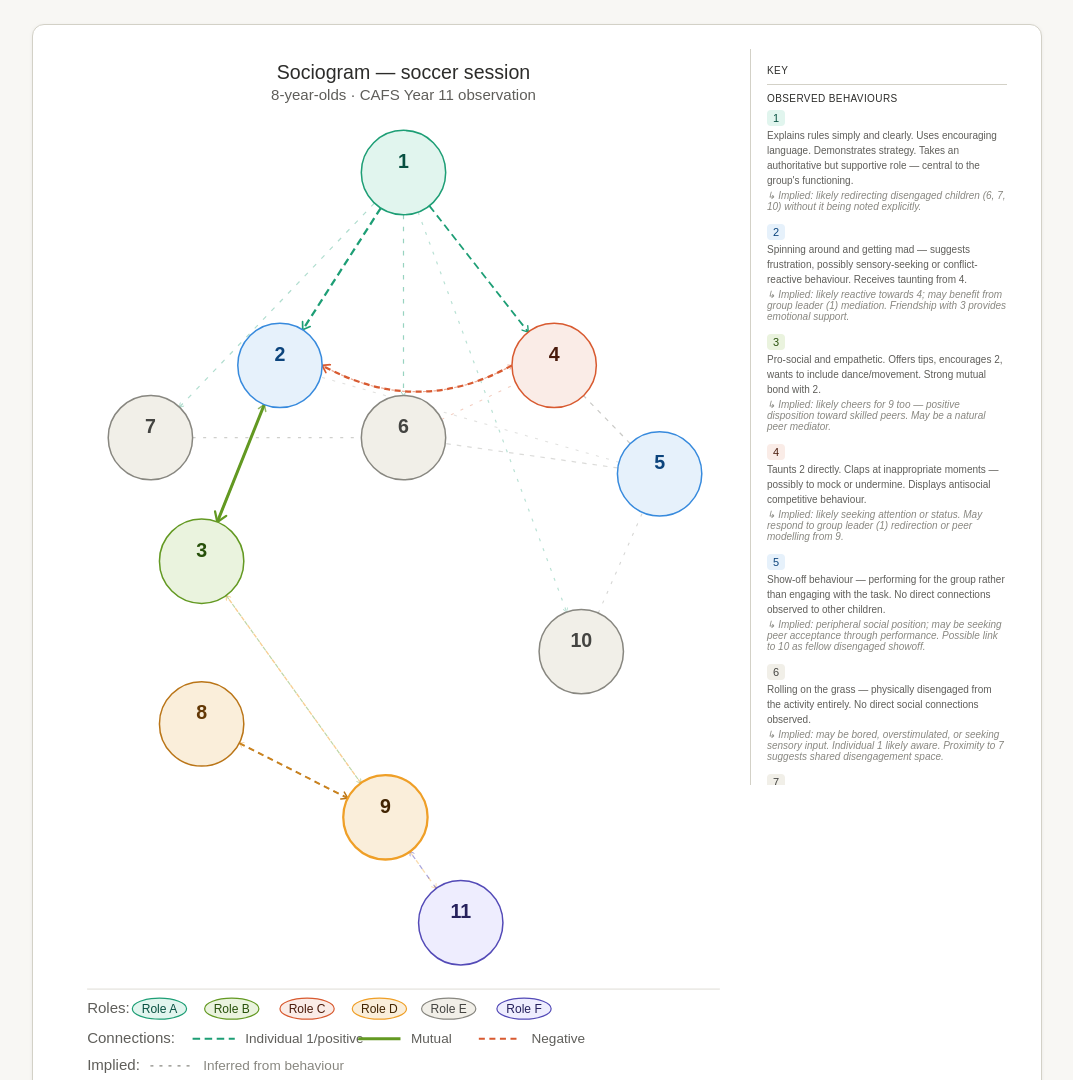
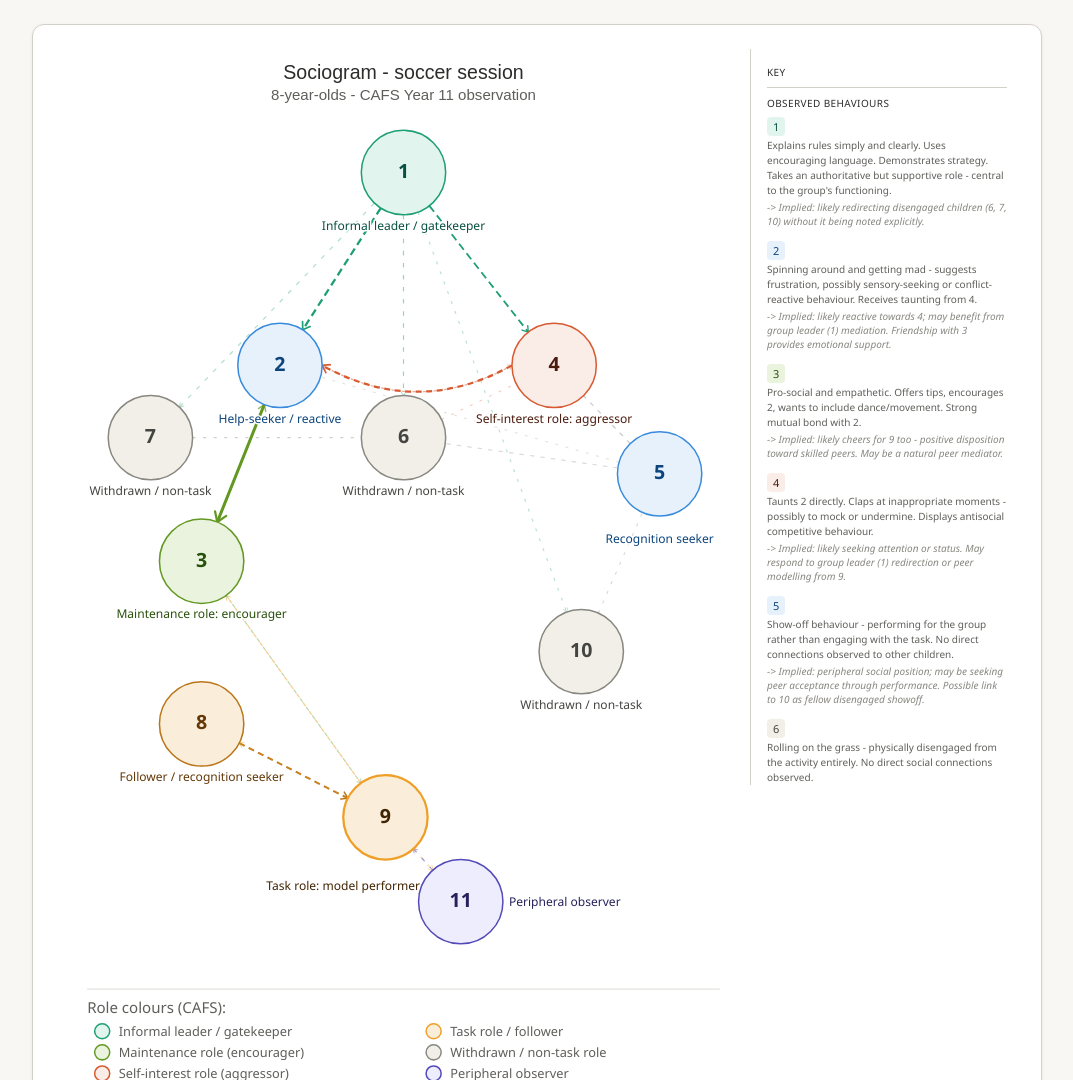
Before and after one commit to hellold6/hellold6.github.io, a plain HTML site: page sociogram_v3.html in a window 1280 px wide. Shown: the top 1080 px of the page, without its empty margins (103-1176 px from the left). Drawn offline with Linux system fonts and the light colour scheme.

Commit message:
Refactor sociogram_v3.html: standardize title formatting, enhance CSS variables, and improve role labeling for clarity

```diff
--- a/sociogram_v3.html
+++ b/sociogram_v3.html
@@ -3,9 +3,10 @@
 <head>
 <meta charset="UTF-8">
 <meta name="viewport" content="width=device-width, initial-scale=1.0">
-<title>CAFS Sociogram — Soccer Session</title>
+<title>CAFS Sociogram - Soccer Session</title>
 <style>
-  body { margin: 0; padding: 24px; background: #f8f7f4; font-family: sans-serif; }
+  :root { --ui-font: "Segoe UI", "Trebuchet MS", Arial, sans-serif; }
+  body { margin: 0; padding: 24px; background: #f8f7f4; font-family: var(--ui-font); }
   .card { background: #fff; border-radius: 12px; border: 1px solid #D3D1C7; padding: 24px; max-width: 960px; margin: 0 auto; box-shadow: 0 1px 4px rgba(0,0,0,0.06); }
   .wrap { display: flex; gap: 0; }
   .svg-side { flex: 1 1 auto; min-width: 0; }
@@ -16,23 +17,29 @@
   .note-implied { font-size: 10px; color: #888780; font-style: italic; margin: 2px 0 0; }
   .section-head { font-size: 10px; font-weight: 500; color: #2C2C2A; margin: 8px 0 4px; text-transform: uppercase; letter-spacing: 0.04em; }
   hr.divider { border: none; border-top: 0.5px solid #D3D1C7; margin: 8px 0; }
-  svg { display: block; width: 100%; }
+  svg { display: block; width: 100%; font-family: var(--ui-font); }
 </style>
 </head>
 <body>
 <div class="card">
 <div class="wrap">
 <div class="svg-side">
-<svg viewBox="0 0 460 720" xmlns="http://www.w3.org/2000/svg" role="img">
-<title>CAFS Sociogram — Soccer Session</title>
+<svg viewBox="0 0 460 760" xmlns="http://www.w3.org/2000/svg" role="img">
+<title>CAFS Sociogram - Soccer Session</title>
 <defs>
   <marker id="arr" viewBox="0 0 10 10" refX="8" refY="5" markerWidth="5" markerHeight="5" orient="auto-start-reverse">
     <path d="M2 1L8 5L2 9" fill="none" stroke="context-stroke" stroke-width="1.5" stroke-linecap="round" stroke-linejoin="round"/>
   </marker>
 </defs>
+<style>
+  .node-id { text-anchor: middle; dominant-baseline: middle; font-size: 13px; font-weight: 600; }
+  .role-label { font-size: 8px; text-anchor: middle; paint-order: stroke; stroke: #fff; stroke-width: 2px; stroke-linejoin: round; }
+  .role-label.side { text-anchor: start; }
+  .legend-label { font-size: 8.5px; fill: #5F5E5A; }
+</style>
 
-<text font-size="13" font-weight="500" fill="#2C2C2A" x="230" y="20" text-anchor="middle" font-family="sans-serif">Sociogram — soccer session</text>
-<text font-size="10" fill="#5F5E5A" x="230" y="34" text-anchor="middle" font-family="sans-serif">8-year-olds · CAFS Year 11 observation</text>
+<text font-size="13" font-weight="500" fill="#2C2C2A" x="230" y="20" text-anchor="middle" font-family="sans-serif">Sociogram - soccer session</text>
+<text font-size="10" fill="#5F5E5A" x="230" y="34" text-anchor="middle" font-family="sans-serif">8-year-olds - CAFS Year 11 observation</text>
 
 <!-- CONNECTIONS -->
 <line x1="214.9" y1="105.6" x2="163.1" y2="186.4" stroke="#1D9E75" stroke-width="1.5" stroke-dasharray="5 3" marker-end="url(#arr)" fill="none"/>
@@ -50,81 +57,94 @@
 <line x1="121.0" y1="460.7" x2="193.0" y2="497.3" stroke="#BA7517" stroke-width="1.3" stroke-dasharray="4 3" marker-end="url(#arr)" fill="none"/>
 <line x1="201.7" y1="487.3" x2="112.3" y2="362.7" stroke="#EF9F27" stroke-width="0.9" stroke-dasharray="3 4" marker-end="url(#arr)" fill="none" opacity="0.5"/>
 <line x1="193.0" y1="497.3" x2="121.0" y2="460.7" stroke="#EF9F27" stroke-width="0.9" stroke-dasharray="3 4" marker-end="url(#arr)" fill="none" opacity="0.4"/>
-<line x1="234.3" y1="532.8" x2="251.7" y2="557.2" stroke="#EF9F27" stroke-width="0.9" stroke-dasharray="3 4" marker-end="url(#arr)" fill="none" opacity="0.35"/>
+<line x1="236.6" y1="530.9" x2="249.4" y2="545.1" stroke="#EF9F27" stroke-width="0.9" stroke-dasharray="3 4" marker-end="url(#arr)" fill="none" opacity="0.35"/>
 <line x1="90.0" y1="258.0" x2="202.0" y2="258.0" stroke="#888780" stroke-width="0.8" stroke-dasharray="2 5" fill="none" opacity="0.4"/>
 <line x1="359.3" y1="374.4" x2="388.7" y2="307.6" stroke="#888780" stroke-width="0.7" stroke-dasharray="2 5" fill="none" opacity="0.35"/>
-<line x1="251.7" y1="557.2" x2="234.3" y2="532.8" stroke="#534AB7" stroke-width="0.8" stroke-dasharray="3 5" marker-end="url(#arr)" fill="none" opacity="0.5"/>
+<line x1="249.4" y1="545.1" x2="236.6" y2="530.9" stroke="#534AB7" stroke-width="0.8" stroke-dasharray="3 5" marker-end="url(#arr)" fill="none" opacity="0.5"/>
 <line x1="112.3" y1="362.7" x2="201.7" y2="487.3" stroke="#639922" stroke-width="0.8" stroke-dasharray="3 4" marker-end="url(#arr)" fill="none" opacity="0.4"/>
 <line x1="255.2" y1="245.9" x2="304.8" y2="222.1" stroke="#D85A30" stroke-width="0.7" stroke-dasharray="2 5" fill="none" opacity="0.3"/>
 
 <!-- NODES -->
 <!-- 1: Individual 1 -->
 <ellipse cx="230" cy="82" rx="28" ry="28" fill="#E1F5EE" stroke="#1D9E75" stroke-width="1"/>
-<text x="230" y="79" text-anchor="middle" font-size="13" font-weight="600" fill="#085041" font-family="sans-serif">1</text>
+<text x="230" y="82" class="node-id" fill="#085041">1</text>
+<text x="230" y="120" class="role-label" fill="#085041">Informal leader / gatekeeper</text>
 
 <!-- 2 -->
 <ellipse cx="148" cy="210" rx="28" ry="28" fill="#E6F1FB" stroke="#378ADD" stroke-width="1"/>
-<text x="148" y="207" text-anchor="middle" font-size="13" font-weight="600" fill="#0C447C" font-family="sans-serif">2</text>
+<text x="148" y="210" class="node-id" fill="#0C447C">2</text>
+<text x="148" y="248" class="role-label" fill="#0C447C">Help-seeker / reactive</text>
 
 <!-- 3: Individual 3 -->
 <ellipse cx="96" cy="340" rx="28" ry="28" fill="#EAF3DE" stroke="#639922" stroke-width="1"/>
-<text x="96" y="337" text-anchor="middle" font-size="13" font-weight="600" fill="#27500A" font-family="sans-serif">3</text>
+<text x="96" y="340" class="node-id" fill="#27500A">3</text>
+<text x="96" y="378" class="role-label" fill="#27500A">Maintenance role: encourager</text>
 
 <!-- 4: Individual 4 -->
 <ellipse cx="330" cy="210" rx="28" ry="28" fill="#FAECE7" stroke="#D85A30" stroke-width="1"/>
-<text x="330" y="207" text-anchor="middle" font-size="13" font-weight="600" fill="#4A1B0C" font-family="sans-serif">4</text>
+<text x="330" y="210" class="node-id" fill="#4A1B0C">4</text>
+<text x="330" y="248" class="role-label" fill="#4A1B0C">Self-interest role: aggressor</text>
 
 <ellipse cx="400" cy="282" rx="28" ry="28" fill="#E6F1FB" stroke="#378ADD" stroke-width="1"/>
-<text x="400" y="279" text-anchor="middle" font-size="13" font-weight="600" fill="#0C447C" font-family="sans-serif">5</text>
+<text x="400" y="282" class="node-id" fill="#0C447C">5</text>
+<text x="400" y="328" class="role-label" fill="#0C447C">Recognition seeker</text>
 
 <!-- 6: Individual 6 -->
 <ellipse cx="230" cy="258" rx="28" ry="28" fill="#F1EFE8" stroke="#888780" stroke-width="1"/>
-<text x="230" y="255" text-anchor="middle" font-size="13" font-weight="600" fill="#444441" font-family="sans-serif">6</text>
+<text x="230" y="258" class="node-id" fill="#444441">6</text>
+<text x="230" y="296" class="role-label" fill="#444441">Withdrawn / non-task</text>
 
 <!-- 7: Individual 7 -->
 <ellipse cx="62" cy="258" rx="28" ry="28" fill="#F1EFE8" stroke="#888780" stroke-width="1"/>
-<text x="62" y="255" text-anchor="middle" font-size="13" font-weight="600" fill="#444441" font-family="sans-serif">7</text>
+<text x="62" y="258" class="node-id" fill="#444441">7</text>
+<text x="62" y="296" class="role-label" fill="#444441">Withdrawn / non-task</text>
 
 <ellipse cx="96" cy="448" rx="28" ry="28" fill="#FAEEDA" stroke="#BA7517" stroke-width="1"/>
-<text x="96" y="445" text-anchor="middle" font-size="13" font-weight="600" fill="#633806" font-family="sans-serif">8</text>
+<text x="96" y="448" class="node-id" fill="#633806">8</text>
+<text x="96" y="486" class="role-label" fill="#633806">Follower / recognition seeker</text>
 
 <!-- 9: Individual 9 -->
 <ellipse cx="218" cy="510" rx="28" ry="28" fill="#FAEEDA" stroke="#EF9F27" stroke-width="1.5"/>
-<text x="218" y="507" text-anchor="middle" font-size="13" font-weight="600" fill="#412402" font-family="sans-serif">9</text>
+<text x="218" y="510" class="node-id" fill="#412402">9</text>
+<text x="190" y="558" text-anchor="end" class="role-label" fill="#412402">Task role: model performer</text>
 
 <!-- 10: Individual 10 -->
 <ellipse cx="348" cy="400" rx="28" ry="28" fill="#F1EFE8" stroke="#888780" stroke-width="1"/>
-<text x="348" y="397" text-anchor="middle" font-size="13" font-weight="600" fill="#444441" font-family="sans-serif">10</text>
+<text x="348" y="400" class="node-id" fill="#444441">10</text>
+<text x="348" y="438" class="role-label" fill="#444441">Withdrawn / non-task</text>
 
-<ellipse cx="268" cy="580" rx="28" ry="28" fill="#EEEDFE" stroke="#534AB7" stroke-width="1"/>
-<text x="268" y="577" text-anchor="middle" font-size="13" font-weight="600" fill="#26215C" font-family="sans-serif">11</text>
+<ellipse cx="268" cy="566" rx="28" ry="28" fill="#EEEDFE" stroke="#534AB7" stroke-width="1"/>
+<text x="268" y="566" class="node-id" fill="#26215C">11</text>
+<text x="300" y="569" class="role-label side" fill="#26215C">Peripheral observer</text>
 
 <!-- LEGEND -->
 <line x1="20" y1="624" x2="440" y2="624" stroke="#D3D1C7" stroke-width="0.5"/>
-<text x="20" y="640" font-size="10" fill="#5F5E5A" font-family="sans-serif">Roles:</text>
-<ellipse cx="68" cy="637" rx="18" ry="7" fill="#E1F5EE" stroke="#1D9E75" stroke-width="0.8"/>
-<text x="68" y="640" text-anchor="middle" font-size="8" fill="#085041" font-family="sans-serif">Role A</text>
-<ellipse cx="116" cy="637" rx="18" ry="7" fill="#EAF3DE" stroke="#639922" stroke-width="0.8"/>
-<text x="116" y="640" text-anchor="middle" font-size="8" fill="#27500A" font-family="sans-serif">Role B</text>
-<ellipse cx="166" cy="637" rx="18" ry="7" fill="#FAECE7" stroke="#D85A30" stroke-width="0.8"/>
-<text x="166" y="640" text-anchor="middle" font-size="8" fill="#4A1B0C" font-family="sans-serif">Role C</text>
-<ellipse cx="214" cy="637" rx="18" ry="7" fill="#FAEEDA" stroke="#EF9F27" stroke-width="0.8"/>
-<text x="214" y="640" text-anchor="middle" font-size="8" fill="#412402" font-family="sans-serif">Role D</text>
-<ellipse cx="260" cy="637" rx="18" ry="7" fill="#F1EFE8" stroke="#888780" stroke-width="0.8"/>
-<text x="260" y="640" text-anchor="middle" font-size="8" fill="#444441" font-family="sans-serif">Role E</text>
-<ellipse cx="310" cy="637" rx="18" ry="7" fill="#EEEDFE" stroke="#534AB7" stroke-width="0.8"/>
-<text x="310" y="640" text-anchor="middle" font-size="8" fill="#26215C" font-family="sans-serif">Role F</text>
+<text x="20" y="640" font-size="10" fill="#5F5E5A">Role colours (CAFS):</text>
 
-<text x="20" y="660" font-size="10" fill="#5F5E5A" font-family="sans-serif">Connections:</text>
-<line x1="90" y1="657" x2="118" y2="657" stroke="#1D9E75" stroke-width="1.3" stroke-dasharray="5 3"/>
-<text x="125" y="660" font-size="9" fill="#5F5E5A" font-family="sans-serif">Individual 1/positive</text>
-<line x1="200" y1="657" x2="228" y2="657" stroke="#639922" stroke-width="2"/>
-<text x="235" y="660" font-size="9" fill="#5F5E5A" font-family="sans-serif">Mutual</text>
-<line x1="280" y1="657" x2="308" y2="657" stroke="#D85A30" stroke-width="1.3" stroke-dasharray="4 3"/>
-<text x="315" y="660" font-size="9" fill="#5F5E5A" font-family="sans-serif">Negative</text>
-<text x="20" y="678" font-size="10" fill="#5F5E5A" font-family="sans-serif">Implied:</text>
-<line x1="62" y1="675" x2="90" y2="675" stroke="#888780" stroke-width="0.8" stroke-dasharray="2 4"/>
-<text x="97" y="678" font-size="9" fill="#888780" font-family="sans-serif">Inferred from behaviour</text>
+<circle cx="30" cy="652" r="5" fill="#E1F5EE" stroke="#1D9E75" stroke-width="1"/>
+<text x="41" y="655" class="legend-label">Informal leader / gatekeeper</text>
+<circle cx="30" cy="666" r="5" fill="#EAF3DE" stroke="#639922" stroke-width="1"/>
+<text x="41" y="669" class="legend-label">Maintenance role (encourager)</text>
+<circle cx="30" cy="680" r="5" fill="#FAECE7" stroke="#D85A30" stroke-width="1"/>
+<text x="41" y="683" class="legend-label">Self-interest role (aggressor)</text>
+
+<circle cx="250" cy="652" r="5" fill="#FAEEDA" stroke="#EF9F27" stroke-width="1"/>
+<text x="261" y="655" class="legend-label">Task role / follower</text>
+<circle cx="250" cy="666" r="5" fill="#F1EFE8" stroke="#888780" stroke-width="1"/>
+<text x="261" y="669" class="legend-label">Withdrawn / non-task role</text>
+<circle cx="250" cy="680" r="5" fill="#EEEDFE" stroke="#534AB7" stroke-width="1"/>
+<text x="261" y="683" class="legend-label">Peripheral observer</text>
+
+<text x="20" y="703" font-size="10" fill="#5F5E5A">Connections:</text>
+<line x1="90" y1="700" x2="120" y2="700" stroke="#1D9E75" stroke-width="1.3" stroke-dasharray="5 3"/>
+<text x="126" y="703" class="legend-label">Positive interaction</text>
+<line x1="225" y1="700" x2="255" y2="700" stroke="#639922" stroke-width="2"/>
+<text x="261" y="703" class="legend-label">Mutual positive interaction</text>
+
+<line x1="90" y1="716" x2="120" y2="716" stroke="#D85A30" stroke-width="1.3" stroke-dasharray="4 3"/>
+<text x="126" y="719" class="legend-label">Negative interaction</text>
+<line x1="225" y1="716" x2="255" y2="716" stroke="#888780" stroke-width="0.8" stroke-dasharray="2 4"/>
+<text x="261" y="719" class="legend-label">Implied / inferred interaction</text>
 </svg>
 </div>
 
@@ -135,73 +155,73 @@
 
   <div class="note-block">
     <span class="note-name" style="background:#E1F5EE;color:#085041;">1</span>
-    <p class="note-text">Explains rules simply and clearly. Uses encouraging language. Demonstrates strategy. Takes an authoritative but supportive role — central to the group's functioning.</p>
-    <p class="note-implied">↳ Implied: likely redirecting disengaged children (6, 7, 10) without it being noted explicitly.</p>
+    <p class="note-text">Explains rules simply and clearly. Uses encouraging language. Demonstrates strategy. Takes an authoritative but supportive role - central to the group's functioning.</p>
+    <p class="note-implied">-> Implied: likely redirecting disengaged children (6, 7, 10) without it being noted explicitly.</p>
   </div>
 
   <div class="note-block">
     <span class="note-name" style="background:#E6F1FB;color:#0C447C;">2</span>
-    <p class="note-text">Spinning around and getting mad — suggests frustration, possibly sensory-seeking or conflict-reactive behaviour. Receives taunting from 4.</p>
-    <p class="note-implied">↳ Implied: likely reactive towards 4; may benefit from group leader (1) mediation. Friendship with 3 provides emotional support.</p>
+    <p class="note-text">Spinning around and getting mad - suggests frustration, possibly sensory-seeking or conflict-reactive behaviour. Receives taunting from 4.</p>
+    <p class="note-implied">-> Implied: likely reactive towards 4; may benefit from group leader (1) mediation. Friendship with 3 provides emotional support.</p>
   </div>
 
   <div class="note-block">
     <span class="note-name" style="background:#EAF3DE;color:#27500A;">3</span>
     <p class="note-text">Pro-social and empathetic. Offers tips, encourages 2, wants to include dance/movement. Strong mutual bond with 2.</p>
-    <p class="note-implied">↳ Implied: likely cheers for 9 too — positive disposition toward skilled peers. May be a natural peer mediator.</p>
+    <p class="note-implied">-> Implied: likely cheers for 9 too - positive disposition toward skilled peers. May be a natural peer mediator.</p>
   </div>
 
   <div class="note-block">
     <span class="note-name" style="background:#FAECE7;color:#4A1B0C;">4</span>
-    <p class="note-text">Taunts 2 directly. Claps at inappropriate moments — possibly to mock or undermine. Displays antisocial competitive behaviour.</p>
-    <p class="note-implied">↳ Implied: likely seeking attention or status. May respond to group leader (1) redirection or peer modelling from 9.</p>
+    <p class="note-text">Taunts 2 directly. Claps at inappropriate moments - possibly to mock or undermine. Displays antisocial competitive behaviour.</p>
+    <p class="note-implied">-> Implied: likely seeking attention or status. May respond to group leader (1) redirection or peer modelling from 9.</p>
   </div>
 
   <div class="note-block">
     <span class="note-name" style="background:#E6F1FB;color:#0C447C;">5</span>
-    <p class="note-text">Show-off behaviour — performing for the group rather than engaging with the task. No direct connections observed to other children.</p>
-    <p class="note-implied">↳ Implied: peripheral social position; may be seeking peer acceptance through performance. Possible link to 10 as fellow disengaged showoff.</p>
+    <p class="note-text">Show-off behaviour - performing for the group rather than engaging with the task. No direct connections observed to other children.</p>
+    <p class="note-implied">-> Implied: peripheral social position; may be seeking peer acceptance through performance. Possible link to 10 as fellow disengaged showoff.</p>
   </div>
 
   <div class="note-block">
     <span class="note-name" style="background:#F1EFE8;color:#444441;">6</span>
-    <p class="note-text">Rolling on the grass — physically disengaged from the activity entirely. No direct social connections observed.</p>
-    <p class="note-implied">↳ Implied: may be bored, overstimulated, or seeking sensory input. Individual 1 likely aware. Proximity to 7 suggests shared disengagement space.</p>
+    <p class="note-text">Rolling on the grass - physically disengaged from the activity entirely. No direct social connections observed.</p>
+    <p class="note-implied">-> Implied: may be bored, overstimulated, or seeking sensory input. Individual 1 likely aware. Proximity to 7 suggests shared disengagement space.</p>
   </div>
 
   <div class="note-block">
     <span class="note-name" style="background:#F1EFE8;color:#444441;">7</span>
-    <p class="note-text">Randomly spaces out — attention drifts from the activity. No direct social connections observed.</p>
-    <p class="note-implied">↳ Implied: may have difficulty sustaining focus in group sport contexts. Disengagement mirrors 6 — pair may form an unintentional disengaged sub-group.</p>
+    <p class="note-text">Randomly spaces out - attention drifts from the activity. No direct social connections observed.</p>
+    <p class="note-implied">-> Implied: may have difficulty sustaining focus in group sport contexts. Disengagement mirrors 6 - pair may form an unintentional disengaged sub-group.</p>
   </div>
 
   <div class="note-block">
     <span class="note-name" style="background:#FAEEDA;color:#633806;">8</span>
-    <p class="note-text">Show-off behaviour. Notably drawn to 9 — admiration of skill. Directional connection toward 9 suggests positive social aspiration.</p>
-    <p class="note-implied">↳ Implied: show-off behaviour may be an attempt to impress 9 or gain peer recognition. Less disruptive than 4 — more performative than antagonistic.</p>
+    <p class="note-text">Show-off behaviour. Notably drawn to 9 - admiration of skill. Directional connection toward 9 suggests positive social aspiration.</p>
+    <p class="note-implied">-> Implied: show-off behaviour may be an attempt to impress 9 or gain peer recognition. Less disruptive than 4 - more performative than antagonistic.</p>
   </div>
 
   <div class="note-block">
     <span class="note-name" style="background:#FAEEDA;color:#412402;">9</span>
-    <p class="note-text">"Cracked" — skilled and highly capable at soccer. Receives admiration from 8. High social visibility due to skill.</p>
-    <p class="note-implied">↳ Implied: likely watched by 11 (from sideline) and 3. Natural focal point of the group — possible informal leader.</p>
+    <p class="note-text">"Cracked" - skilled and highly capable at soccer. Receives admiration from 8. High social visibility due to skill.</p>
+    <p class="note-implied">-> Implied: likely watched by 11 (from sideline) and 3. Natural focal point of the group - possible informal leader.</p>
   </div>
 
   <div class="note-block">
     <span class="note-name" style="background:#F1EFE8;color:#444441;">10</span>
-    <p class="note-text">Not paying attention — fully disengaged from activity and group interaction. No observed connections.</p>
-    <p class="note-implied">↳ Implied: most isolated alongside 11. Individual 1 may need to re-engage directly. Peripheral position near 5 suggests shared disengagement zone.</p>
+    <p class="note-text">Not paying attention - fully disengaged from activity and group interaction. No observed connections.</p>
+    <p class="note-implied">-> Implied: most isolated alongside 11. Individual 1 may need to re-engage directly. Peripheral position near 5 suggests shared disengagement zone.</p>
   </div>
 
   <div class="note-block">
     <span class="note-name" style="background:#EEEDFE;color:#26215C;">11</span>
-    <p class="note-text">Sitting out entirely — physically removed from the group. No direct social connections observed.</p>
-    <p class="note-implied">↳ Implied: may be injured, unwilling, or excluded. Watching 9 from the sideline is a likely implied connection — engagement through observation even if not participating.</p>
+    <p class="note-text">Sitting out entirely - physically removed from the group. No direct social connections observed.</p>
+    <p class="note-implied">-> Implied: may be injured, unwilling, or excluded. Watching 9 from the sideline is a likely implied connection - engagement through observation even if not participating.</p>
   </div>
 
   <hr class="divider"/>
   <div class="section-head">Group dynamics</div>
-  <p class="note-text" style="margin:0;">The group shows a clear <strong>central cluster</strong> (1, 2, 3, 4) with active positive and negative interactions, and a <strong>disengaged periphery</strong> (6, 7, 10, 11). Individual 9 occupies a unique high-status position — skilled but not shown directly interacting, yet attracting passive attention from multiple peers. 5 and 8 both seek visibility through performance rather than direct peer engagement.</p>
+  <p class="note-text" style="margin:0;">The group shows a clear <strong>central cluster</strong> (1, 2, 3, 4) with active positive and negative interactions, and a <strong>disengaged periphery</strong> (6, 7, 10, 11). Individual 9 occupies a unique high-status position - skilled but not shown directly interacting, yet attracting passive attention from multiple peers. 5 and 8 both seek visibility through performance rather than direct peer engagement.</p>
 </div>
 </div>
 </div>
```
